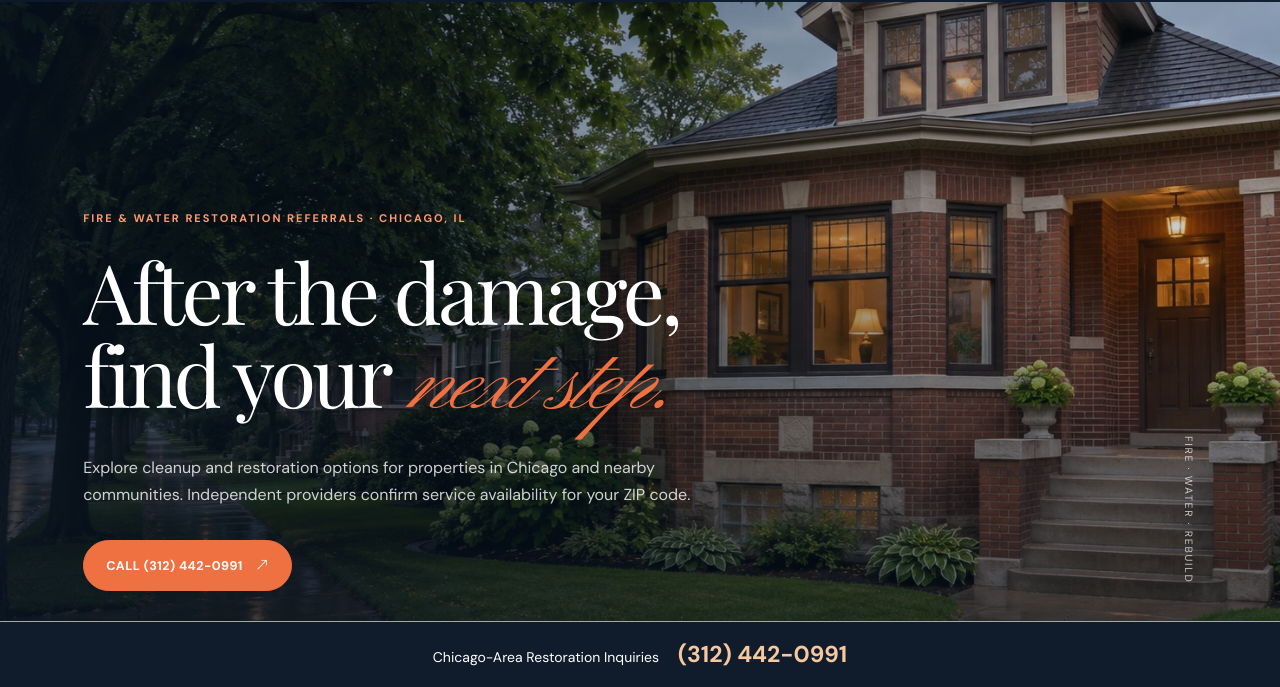
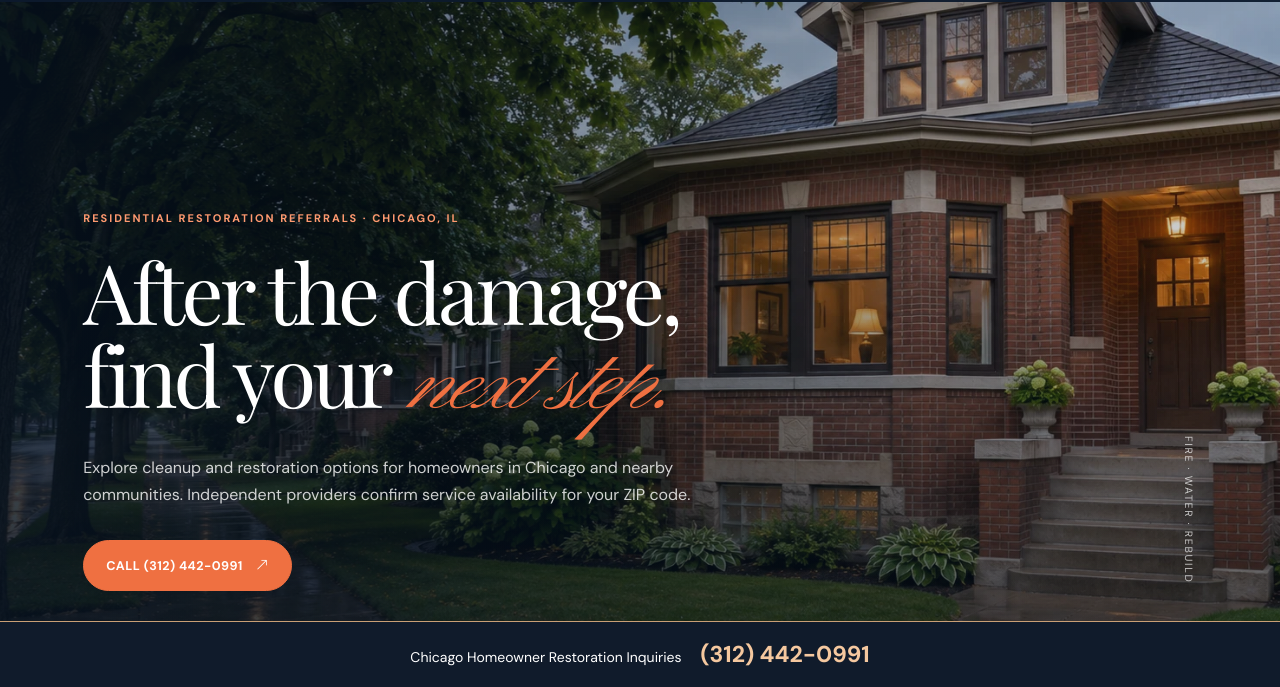
Before and after one commit to gregsimonds-boop/FireWater, a plain HTML site: page index.html in a window 1280 px wide. Shown: the part 113-800 px from the top of the page. Drawn offline with nearby package versions, Linux system fonts and the light colour scheme.

Commit message:
Add files via upload

```diff
--- a/index.html
+++ b/index.html
@@ -4,7 +4,7 @@
   <meta charset="utf-8">
   <meta name="viewport" content="width=device-width, initial-scale=1">
   <meta name="theme-color" content="#101b2b">
-  <meta name="description" content="Chicago, IL fire and water damage restoration information and referrals. Explore cleanup and repair options in Chicago and nearby communities.">
+  <meta name="description" content="Residential fire and water damage restoration information and referrals for Chicago homeowners and nearby communities.">
   <title>Chicago Fire &amp; Water Damage Restoration Referrals | FireWater</title>
   <link rel="preconnect" href="https://fonts.googleapis.com">
   <link rel="preconnect" href="https://fonts.gstatic.com" crossorigin>
@@ -33,9 +33,9 @@
         <img class="hero-photo second" src="assets/img-2.webp" alt="Carefully rebuilt home interior filled with soft light">
         <div class="hero-shade"></div>
         <div class="hero-content">
-          <div class="eyebrow">Fire &amp; Water Restoration Referrals · Chicago, IL</div>
+          <div class="eyebrow">Residential Restoration Referrals · Chicago, IL</div>
           <h1>After the damage,<br>find your <em class="script">next step.</em></h1>
-          <p>Explore cleanup and restoration options for properties in Chicago and nearby communities. Independent providers confirm service availability for your ZIP code.</p>
+          <p>Explore cleanup and restoration options for homeowners in Chicago and nearby communities. Independent providers confirm service availability for your ZIP code.</p>
           <a class="btn-warm" href="tel:+13124420991">CALL (312) 442-0991 <i class="bi bi-arrow-up-right" aria-hidden="true"></i></a>
         </div>
         <div class="hero-meta">Fire · Water · Rebuild</div>
@@ -202,7 +202,7 @@
         </div>
       </div>
     </section>
-  </main><aside class="draft-banner">Chicago-Area Restoration Inquiries <a href="tel:+13124420991">(312) 442-0991</a></aside>
+  </main><aside class="draft-banner">Chicago Homeowner Restoration Inquiries <a href="tel:+13124420991">(312) 442-0991</a></aside>
 
   <footer>
     <div class="container container-wide">
@@ -220,7 +220,7 @@
           <ul class="footer-links"><li><a href="tel:+13124420991"><i class="bi bi-telephone me-2" aria-hidden="true"></i>(312) 442-0991</a></li><li><span class="text-white-50 small">Call about restoration options</span></li><li><span class="text-white-50 small">Serving the Chicago metro area</span></li></ul>
         </div>
       </div>
-      <p class="referral-disclosure">Independent providers determine availability, pricing, services, and results. We may receive compensation for qualifying calls. Images, including firefighters, are illustrative and do not imply an affiliated crew or emergency service. <a href="privacy.html">Privacy</a> · <a href="terms.html">Terms</a></p><div class="footer-bottom"><span>© 2026 FireWater. All rights reserved.</span><span>Independent information &amp; referrals.</span></div>
+      <p class="referral-disclosure">Independent providers determine availability, pricing, services, and results. We may receive compensation for qualifying calls. Images, including firefighters, are illustrative and do not imply an affiliated crew or emergency service. <a href="privacy.html">Privacy</a> · <a href="terms.html">Terms</a></p><p class="required-service-disclaimer" style="font-size:13px;line-height:1.85;color:#f1eee6;margin:24px 0">Disclaimer: FireWater is a free service to assist homeowners in connecting with local service providers. All contractors/providers are independent and FireWater does not warrant or guarantee any work performed. It is the responsibility of the homeowner to verify that the hired contractor furnishes the necessary license and insurance required for the work being performed. All persons depicted in a photo or video are actors or models and not contractors listed on FireWater.</p><div class="footer-bottom"><span>© 2026 FireWater. All rights reserved.</span><span>Independent information &amp; referrals.</span></div>
     </div>
   </footer>
 
```
Also changed, not shown: privacy.html (+1 -1 lines), terms.html (+1 -1 lines).
